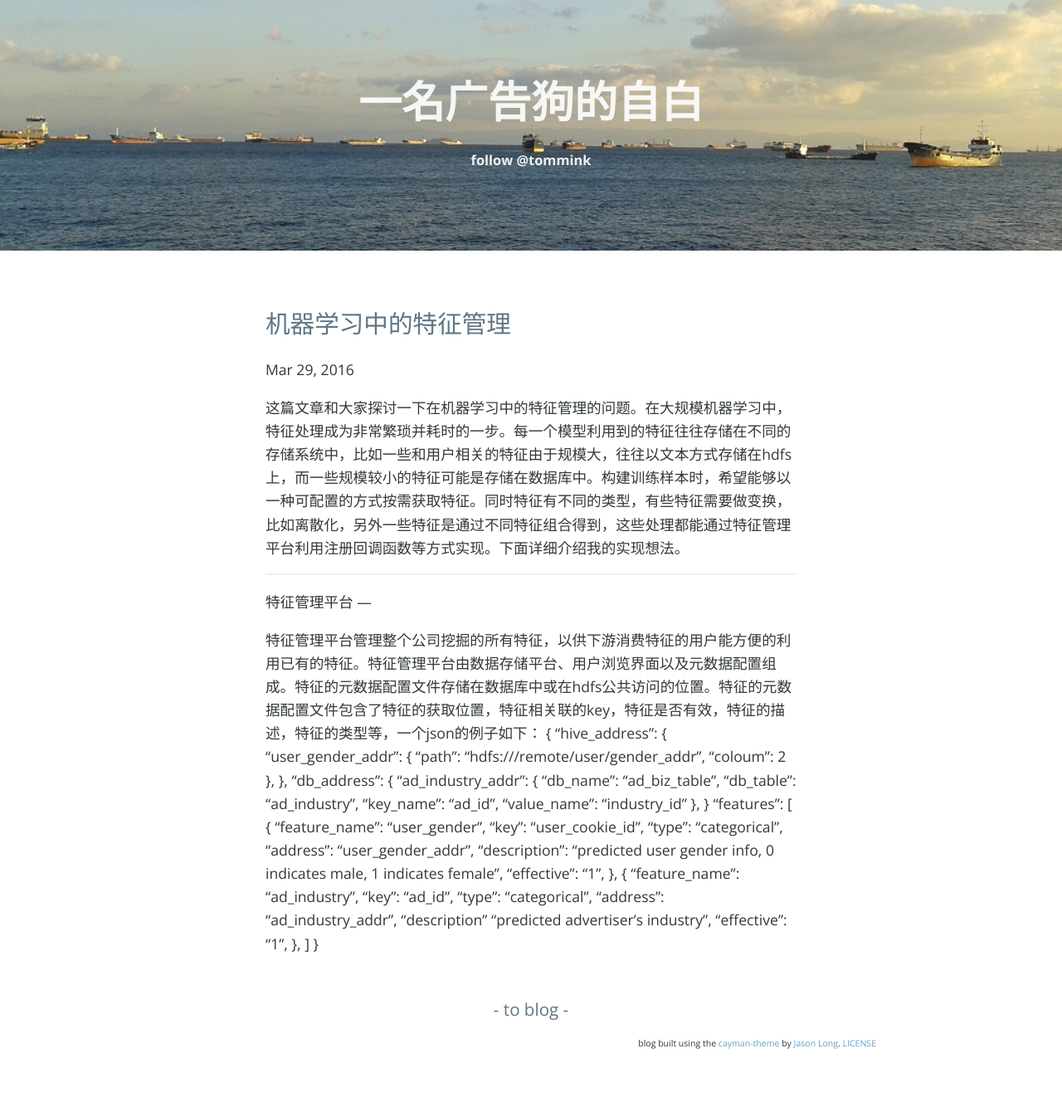
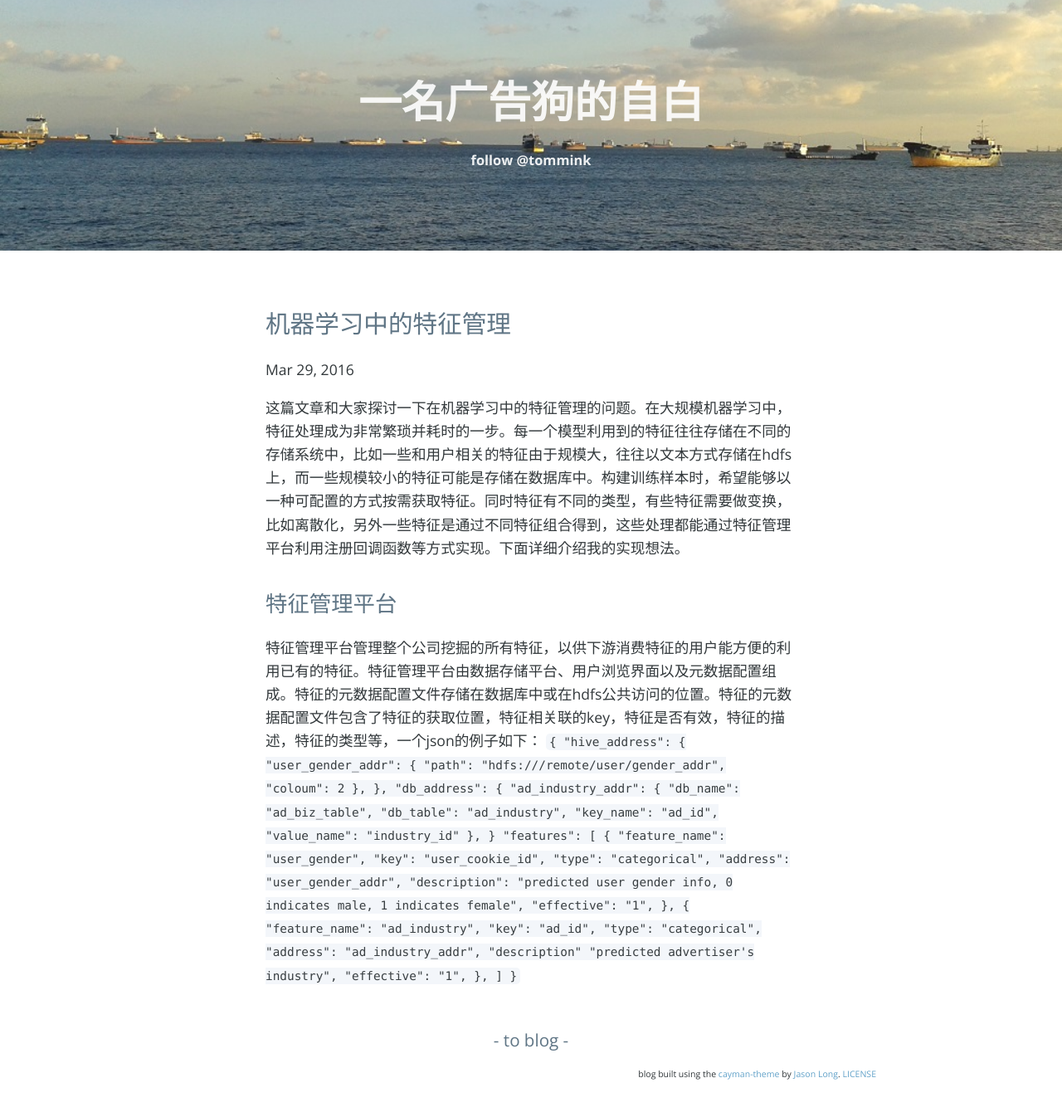
Before and after one commit to tongming/tongming.github.io, a Jekyll site: the page built from _posts/2016-03-29-feature-management.md, in a window 1280 px wide. Shown: the whole page at 83% size. Built offline with Jekyll 4.4.1, drawn with Linux system fonts in a browser that asks for light colours; before the commit the page ends 1309 px from its top, so only the background shows below that.

Commit message:
fix format

```diff
--- a/_posts/2016-03-29-feature-management.md
+++ b/_posts/2016-03-29-feature-management.md
@@ -5,11 +5,11 @@ title: 机器学习中的特征管理
 
 这篇文章和大家探讨一下在机器学习中的特征管理的问题。在大规模机器学习中，特征处理成为非常繁琐并耗时的一步。每一个模型利用到的特征往往存储在不同的存储系统中，比如一些和用户相关的特征由于规模大，往往以文本方式存储在hdfs上，而一些规模较小的特征可能是存储在数据库中。构建训练样本时，希望能够以一种可配置的方式按需获取特征。同时特征有不同的类型，有些特征需要做变换，比如离散化，另外一些特征是通过不同特征组合得到，这些处理都能通过特征管理平台利用注册回调函数等方式实现。下面详细介绍我的实现想法。
 
----
 特征管理平台
----
+----------------
 
 特征管理平台管理整个公司挖掘的所有特征，以供下游消费特征的用户能方便的利用已有的特征。特征管理平台由数据存储平台、用户浏览界面以及元数据配置组成。特征的元数据配置文件存储在数据库中或在hdfs公共访问的位置。特征的元数据配置文件包含了特征的获取位置，特征相关联的key，特征是否有效，特征的描述，特征的类型等，一个json的例子如下：
+<code>
 {
   "hive_address": {
     "user_gender_addr": {
@@ -44,3 +44,4 @@ title: 机器学习中的特征管理
     },
   ]
 }
+</code>
```
